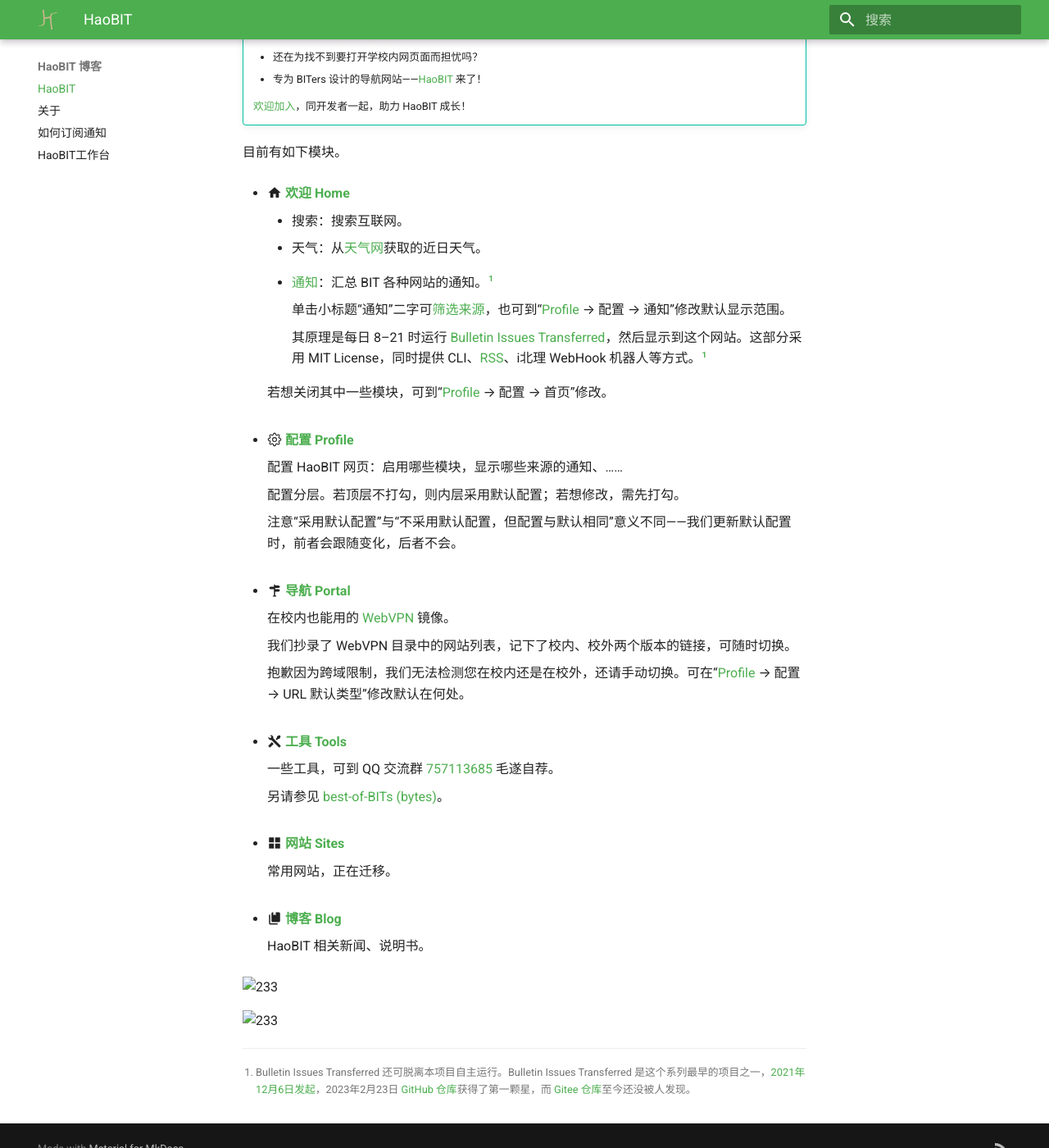
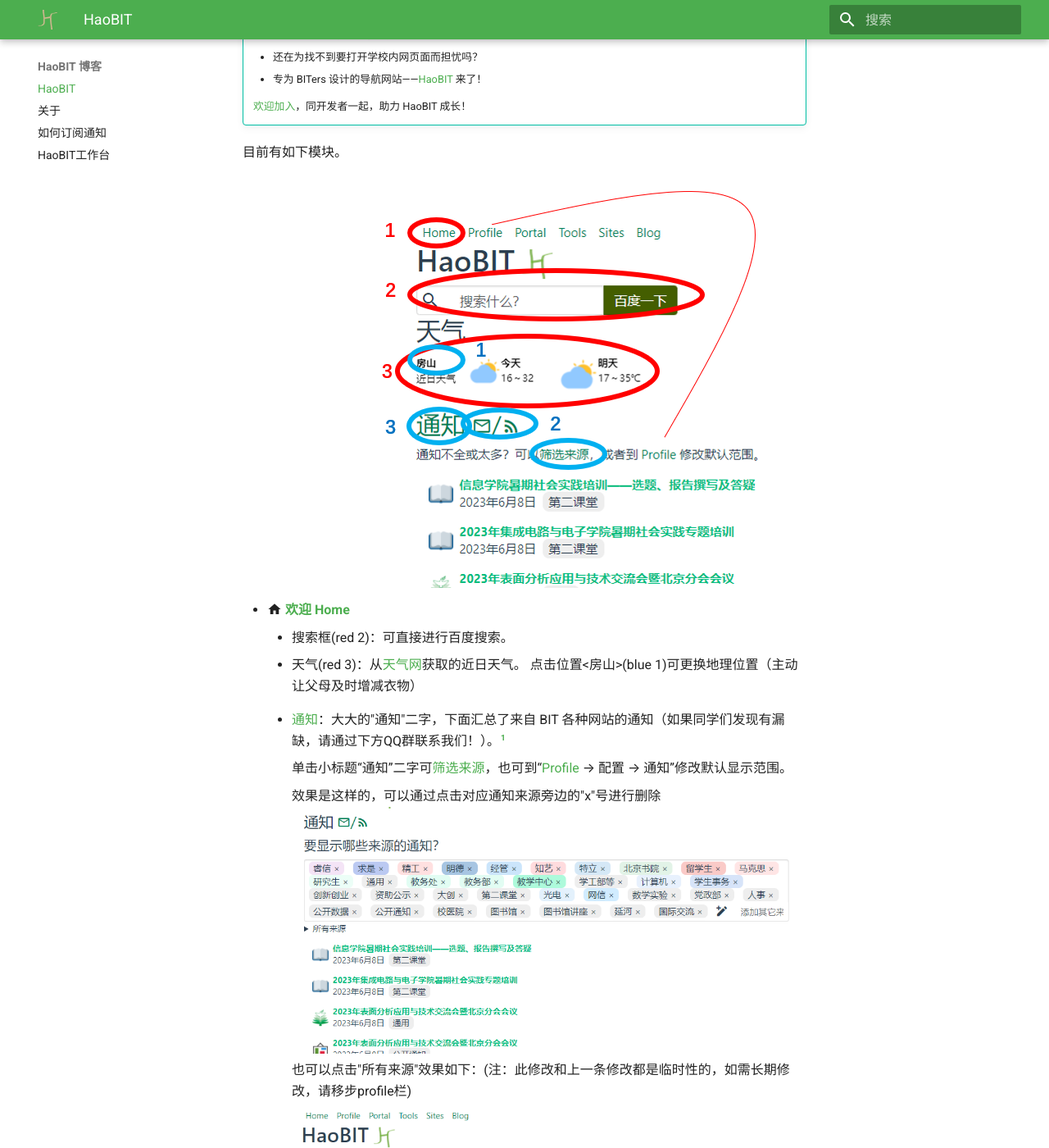
Before and after one commit to Capchdo/blog, an MkDocs documentation site: the page built from docs/index.md, in a window 1280 px wide and 1400 px high, scrolled down 197 px. Shown: the whole window at 82% size. Built offline with MkDocs 1.6.1 and Material for MkDocs 9.7.7, drawn with Linux system fonts in a browser that asks for light colours; comment, search, counter and statistics services are not loaded; some of the changed text lies outside the part shown.

Commit message:
blog修改23/06/08

```diff
--- a/docs/index.md
+++ b/docs/index.md
@@ -11,20 +11,34 @@
 目前有如下模块。
 
 - :material-home: **[欢迎 Home][haobit]**
+![Home导览页](https://blog.haobit.top/img/Home导览页.png)
+  - 搜索框(red 2)：可直接进行百度搜索。
 
-  - 搜索：搜索互联网。
+  - 天气(red 3)：从[天气网](https://www.tianqi.com/beijing/)获取的近日天气。
+    点击位置<房山>(blue 1)可更换地理位置（主动让父母及时增减衣物）
 
-  - 天气：从[天气网](https://www.tianqi.com/beijing/)获取的近日天气。
-
-  - [通知][notice]：汇总 BIT 各种网站的通知。[^bulletin-issues-transferred]
+  - [通知][notice]：大大的"通知"二字，下面汇总了来自 BIT 各种网站的通知（如果同学们发现有漏缺，请通过下方QQ群联系我们！）。[^bulletin-issues-transferred]
 
     单击小标题“通知”二字可[筛选来源](https://haobit.top/dev/site/notice/)，也可到“[Profile][profile] → 配置 → 通知”修改默认显示范围。
 
+    效果是这样的，可以通过点击对应通知来源旁边的"x"号进行删除
+    ![单击“通知”的效果](https://blog.haobit.top/img/单击“通知”的效果.png)
+    也可以点击"所有来源"效果如下：(注：此修改和上一条修改都是临时性的，如需长期修改，请移步profile栏)
+    ![单击“所有来源”的效果](https://blog.haobit.top/img/单击“所有来源”的效果.png)
+
     其原理是每日 8–21 时运行 [Bulletin Issues Transferred](https://github.com/YDX-2147483647/bulletin-issues-transferred/)，然后显示到这个网站。这部分采用 MIT License，同时提供 CLI、[RSS](./rss.md)、i北理 WebHook 机器人等方式。[^bulletin-issues-transferred]
 
-  若想关闭其中一些模块，可到“[Profile][profile] → 配置 → 首页”修改。
+    订阅服务(blue 2)：单击蓝色框内的邮箱/wifi标识即可订阅通知至邮箱，操作如下：
+![邮箱订阅通知](https://blog.haobit.top/img/订阅通知.png)
+      通过邮件订阅，访问 rssto.email，在红框处填写自己的邮箱，点击SUBSCRIBE，等待邮箱收到验证信息即可。
+![填写自己的邮箱](https://blog.haobit.top/img/填写自己的邮箱.png)
+
 
 - :octicons-gear-24: **[配置 Profile][profile]**
+![Profile导览页](https://blog.haobit.top/img/Profile导览页.png)
+  单击红圈2中的Expand/Collapse即可打开/关闭设置
+![Expand/Collapse](https://blog.haobit.top/img/单击Expand.png)
+
 
   配置 HaoBIT 网页：启用哪些模块，显示哪些来源的通知、……
 
@@ -48,7 +62,15 @@
 
 - :material-view-grid: **[网站 Sites][sites]**
 
-  常用网站，正在迁移。
+  sites部分收集了大量的常用网站，根据最左侧的目录可以看到各种类型的网页。
+
+  理工快达部分，提供校内/校外访问的切换。
+
+  软件工具部分收集了团队常用的网页工具。
+
+  其余部分留给大家探索（如有想要添加的网站，请通过交流群联系我们！）
+![website](https://blog.haobit.top/img/site网站.png)
+
 
 - :material-book-multiple: **[博客 Blog][blog]**
 
@@ -63,9 +85,3 @@
 [sites]: https://haobit.top/dev/site/sites
 [blog]: https://haobit.top/dev/site/blog
 [notice]: https://haobit.top/dev/site/notice/
-
-
-
-![233](https://www.bilibili.com/favicon.ico)
-
-![233](..\docs/img/第1次作业，前四题.png)
```
Also changed, not shown: docs/img/Home导览页.png (added), docs/img/Profile导览页.png (added), docs/img/site网站.png (added), docs/img/单击Expand.png (added), docs/img/单击“所有来源”的效果.png (added), docs/img/单击“通知”的效果.png (added), docs/img/填写自己的邮箱.png (added), docs/img/订阅通知.png (added).
